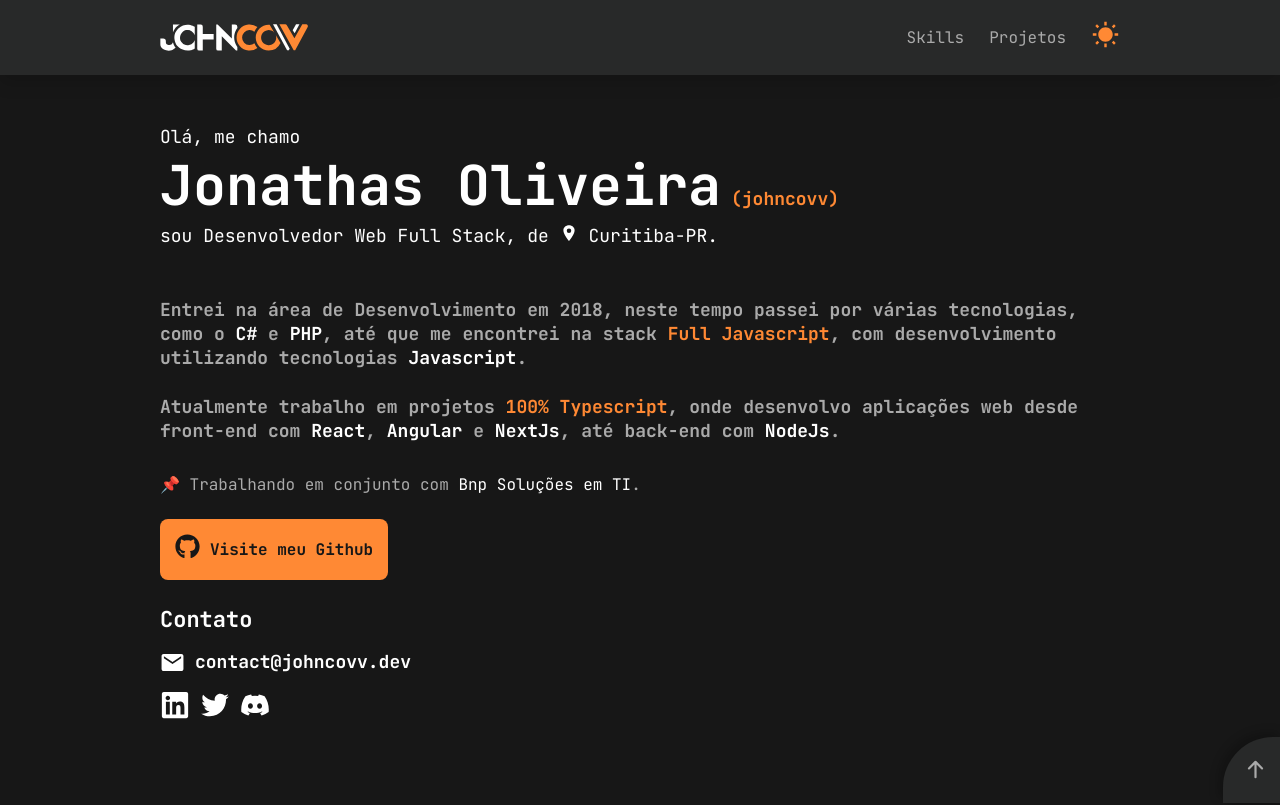
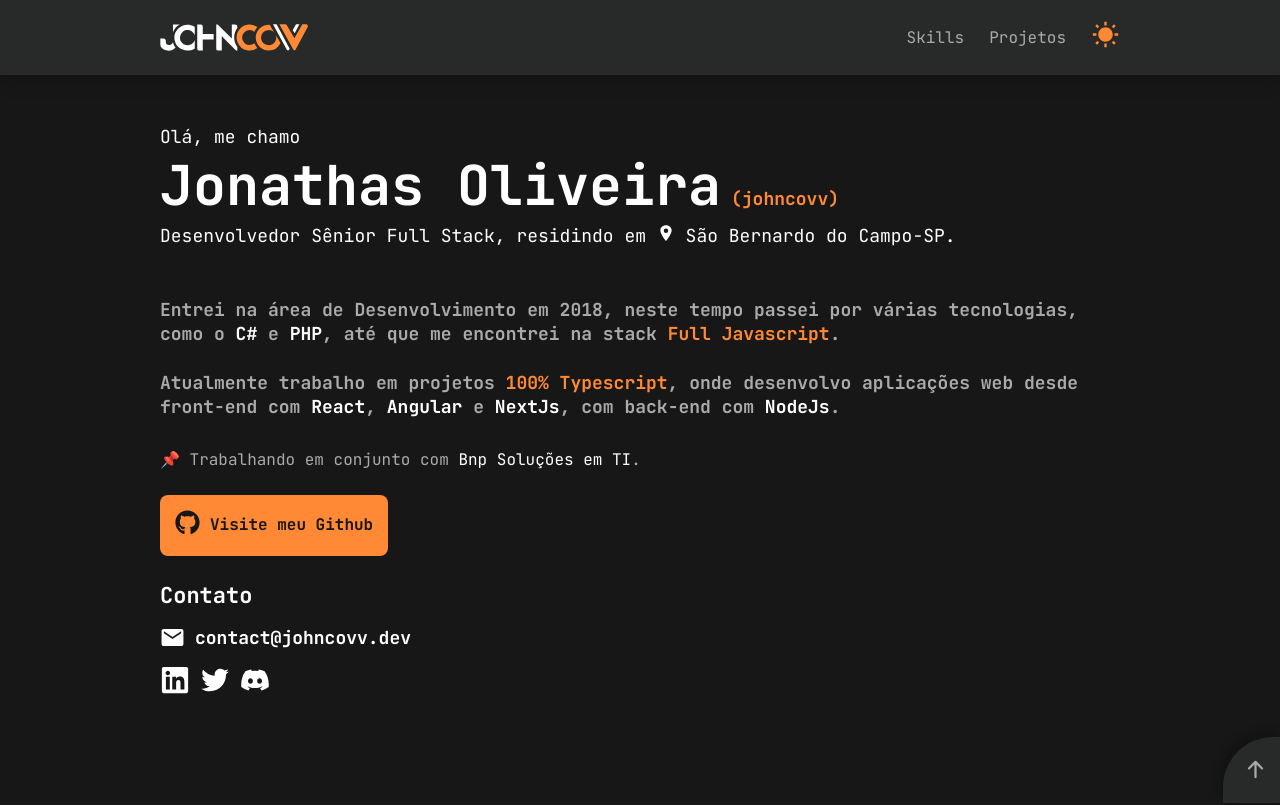
Before and after one commit to johncovv/portfolio-nextjs, a Next.js app: page / in a window 1280 px wide. Shown: the top 805 px of the page. Built offline with nearby package versions, Linux system fonts and the light colour scheme.

Commit message:
Updating front page informations

```diff
--- a/src/pages/index.tsx
+++ b/src/pages/index.tsx
@@ -42,19 +42,18 @@ export default function Home(props: HomeProps) {
 						Jonathas Oliveira<span>(johncovv)</span>
 					</p>
 					<p>
-						sou Desenvolvedor Web Full Stack, de <IoLocationSharp /> Curitiba-PR.
+						Desenvolvedor Sênior Full Stack, residindo em <IoLocationSharp /> São Bernardo do Campo-SP.
 					</p>
 				</LogoTitle>
 
 				{/* about */}
 				<About>
 					Entrei na área de Desenvolvimento em 2018, neste tempo passei por várias tecnologias, como o <span>C#</span> e{' '}
-					<span>PHP</span>, até que me encontrei na stack <span className="primary">Full Javascript</span>, com
-					desenvolvimento utilizando tecnologias <span>Javascript</span>.
+					<span>PHP</span>, até que me encontrei na stack <span className="primary">Full Javascript</span>.
 					<br />
 					<br />
 					Atualmente trabalho em projetos <span className="primary">100% Typescript</span>, onde desenvolvo aplicações
-					web desde front-end com <span>React</span>, <span>Angular</span> e <span>NextJs</span>, até back-end com{' '}
+					web desde front-end com <span>React</span>, <span>Angular</span> e <span>NextJs</span>, com back-end com{' '}
 					<span>NodeJs</span>.
 				</About>
 
```
